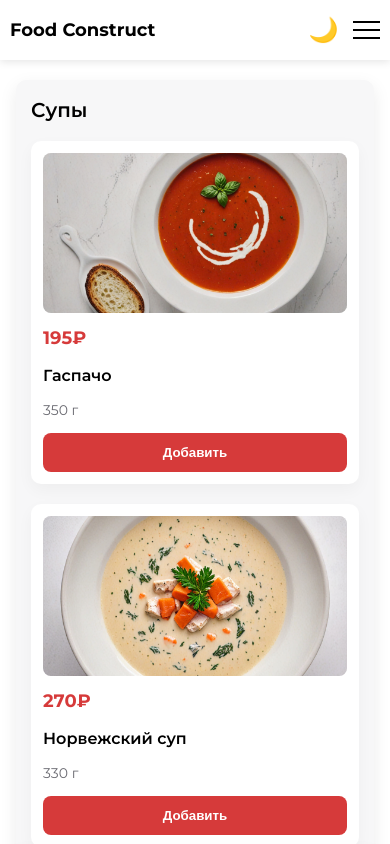
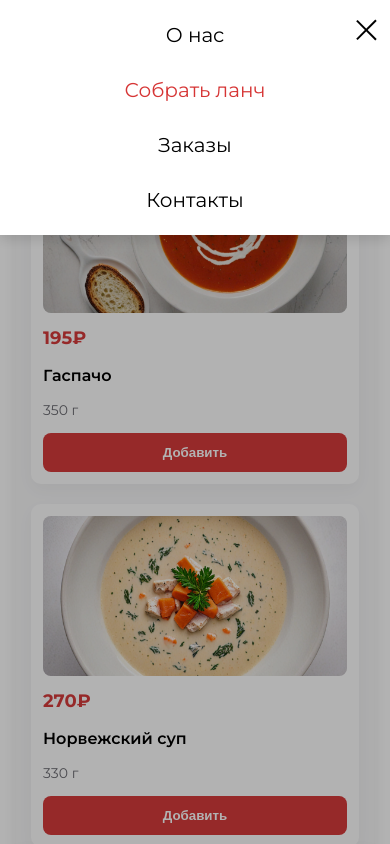
Before and after one commit to Rimashi/Shipilov-web-dev-2025-1, a plain HTML site: page lab2/lunch.html in a window 390 px wide. Both pictures are taken after a click on the element 366 px from the left and 30 px from the top of the page. Shown: the top 844 px of the page. Drawn offline with Linux system fonts and the light colour scheme.

Commit message:
update burger bugs

```diff
--- a/lab2/scripts/main.js
+++ b/lab2/scripts/main.js
@@ -1,3 +1,65 @@
+// ===== BURGER MENU =====
+document.addEventListener('DOMContentLoaded', function () {
+    const menuIcon = document.querySelector('.menu__icon');
+    const menu = document.querySelector('.header__menu');
+    const menuOverlay = document.getElementById('menu_overlay');
+    const body = document.body;
+
+    // Проверяем, что все элементы существуют :cite[2]:cite[3]
+    if (!menuIcon || !menu || !menuOverlay) {
+        console.error('One or more menu elements not found:', {
+            menuIcon: !!menuIcon,
+            menu: !!menu,
+            menuOverlay: !!menuOverlay
+        });
+        return;
+    }
+
+    // Функция открытия/закрытия меню
+    function toggleMenu() {
+        menuIcon.classList.toggle('active');
+        menu.classList.toggle('active');
+        menuOverlay.classList.toggle('active');
+        body.classList.toggle('menu-open');
+
+        console.log('Menu toggled. Active:', menu.classList.contains('active'));
+    }
+
+    // Обработчик клика по иконке меню
+    menuIcon.addEventListener('click', function (e) {
+        e.stopPropagation();
+        e.preventDefault();
+        console.log('Menu icon clicked');
+        toggleMenu();
+    });
+
+    // Обработчик клика по оверлею (закрытие меню)
+    menuOverlay.addEventListener('click', function (e) {
+        e.stopPropagation();
+        if (menu.classList.contains('active')) {
+            console.log('Overlay clicked, closing menu');
+            toggleMenu();
+        }
+    });
+
+    // Закрытие меню при клике на ссылку
+    const menuLinks = document.querySelectorAll('.menu__list a');
+    menuLinks.forEach(link => {
+        link.addEventListener('click', function (e) {
+            if (menu.classList.contains('active')) {
+                console.log('Menu link clicked, closing menu');
+                toggleMenu();
+            }
+        });
+    });
+
+    // Закрытие меню при изменении размера окна (на случай перехода с мобильной на десктопную версию)
+    window.addEventListener('resize', function () {
+        if (window.innerWidth > 767 && menu.classList.contains('active')) {
+            toggleMenu();
+        }
+    });
+});
 
 // ===== ModalManager =====
 (function (global) {
```
Also changed, not shown: lab2/lunch.html (+3 -1 lines).
